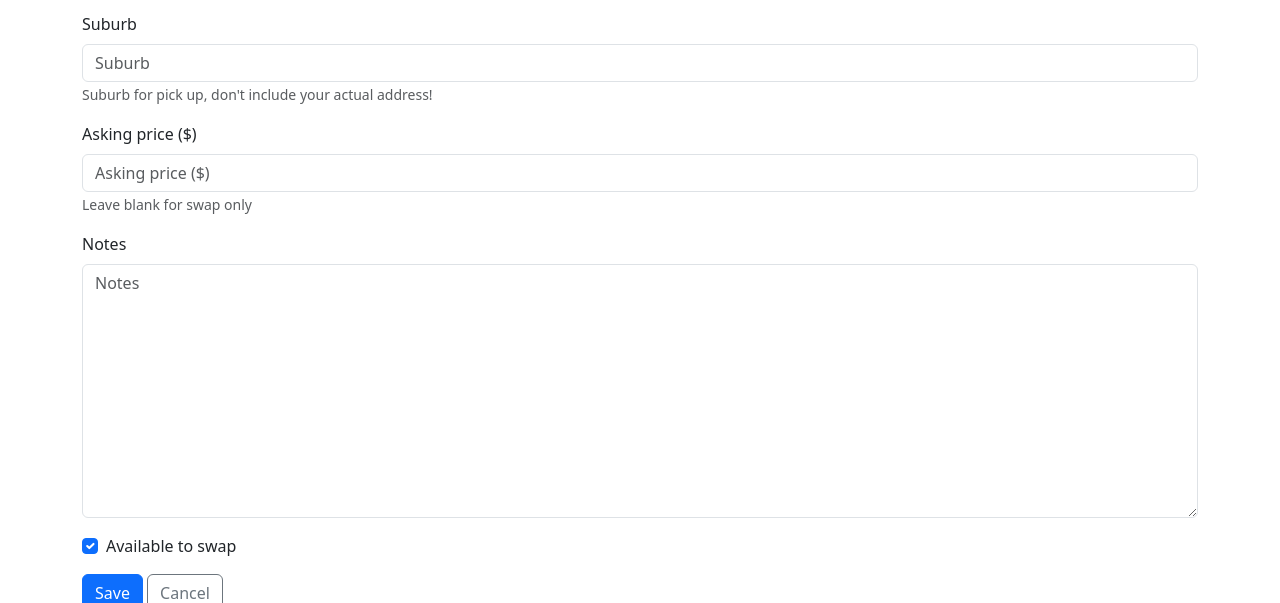
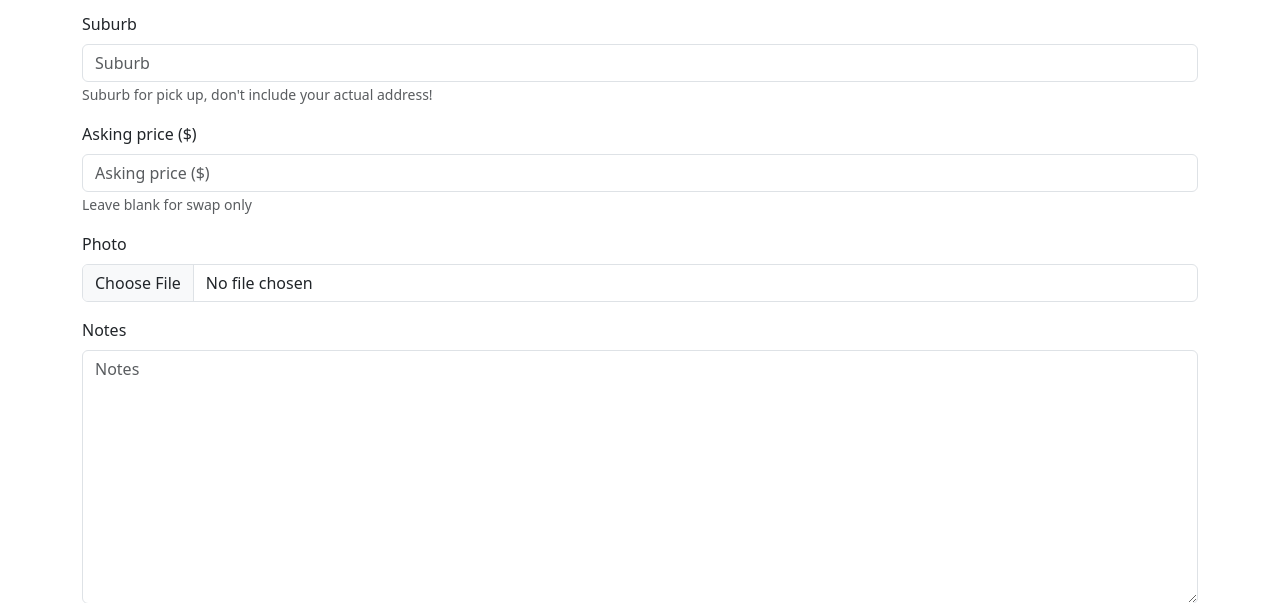
Before and after one commit to Jason-1in/Shoe_Swapper, a Django app: page /new_shoe/ in a window 1280 px wide. Shown: the part 783-1386 px from the top of the page. Run offline with Django 5.2, Linux system fonts and the light colour scheme; the visitor is signed in with stand-in values (Sample User, id 1); some libraries are stand-ins or nearby versions.

Commit message:
adding photo functionality

```diff
--- a/SS/settings.py
+++ b/SS/settings.py
@@ -136,3 +136,7 @@ MAILERS = {
         'BACKEND': 'django.core.mail.backends.console.EmailBackend',
     },
 }
+
+#for media
+MEDIA_URL = '/media/'
+MEDIA_ROOT = BASE_DIR / 'media'
--- a/SS/urls.py
+++ b/SS/urls.py
@@ -16,9 +16,20 @@ Including another URLconf
 """
 from django.contrib import admin
 from django.urls import path, include
+from django.conf import settings
+from django.conf.urls.static import static
+
+#for development server, uploaded images, will need to swap to a
+#  proper media serve or cloud on deploy
 
 urlpatterns = [
     path('admin/', admin.site.urls),
     path('accounts/', include('accounts.urls')),
     path('',include('shoes.urls')),
 ]
+
+if settings.DEBUG:
+    urlpatterns += static(
+        settings.MEDIA_URL,
+        document_root=settings.MEDIA_ROOT,
+    )
--- a/shoes/forms.py
+++ b/shoes/forms.py
@@ -6,7 +6,19 @@ from django.core.validators import RegexValidator
 class ShoeForm(forms.ModelForm):
     class Meta:
         model = Shoe
-        fields = ['brand', 'brand_other','model_name', 'size_us', 'condition', 'km_run','postcode','suburb','asking_price','notes','is_available' ]
+        fields = ['brand',
+                  'brand_other',
+                  'model_name',
+                  'size_us',
+                  'condition',
+                  'km_run',
+                  'postcode',
+                  'suburb',
+                  'asking_price',
+                  'photo',
+                  'notes',
+                  'is_available'
+                  ]
         labels = {
             'model_name':'Model',
             'km_run':'Distance run(km)',
@@ -14,8 +26,10 @@ class ShoeForm(forms.ModelForm):
             'asking_price':'Asking price ($)',
             'postcode': 'Postcode',
             'suburb': 'Suburb',
+            'photo': 'Photo',
         }
-    widgets = {'notes':forms.Textarea(attrs={'rows':3})}
+    widgets = {'notes':forms.Textarea(attrs={'rows':3}),
+               'photo': forms.ClearableFileInput(attrs={'accept': 'image/*'})}
 
 
     def clean_postcode(self):
@@ -24,6 +38,18 @@ class ShoeForm(forms.ModelForm):
             raise ValidationError("We don't recognise that postcode")
         return code
 
+    def clean_photo(self):
+        photo = self.cleaned_data.get('photo')
+        if photo:
+            if photo.size > 5*1024*1024:
+                raise ValidationError("image must be smaller than 5 MB.")
+            if photo.content_type not in [
+                'image/jped',
+                'image/png',
+                'image/webp'
+            ]:
+                raise ValidationError ("Please upload a JPEG, PNG or WebP image.")
+        return photo
 class SwapRequestForm(forms.ModelForm):
     class Meta:
         model = SwapRequest
--- a/shoes/models.py
+++ b/shoes/models.py
@@ -60,6 +60,7 @@ class Shoe(models.Model):
         validators =[MinValueValidator(0)],
         help_text = "Leave blank for swap only",
     )
+    photo = models.ImageField(upload_to='shoes/',blank =True)
     notes = models.TextField(blank=True)
     is_available = models.BooleanField(default=True)
     date_added = models.DateTimeField(auto_now_add=True)
--- a/shoes/templates/shoes/my_shoes.html
+++ b/shoes/templates/shoes/my_shoes.html
@@ -15,6 +15,11 @@
             {{ shoe.brand_name }} {{ shoe.model_name }}
         </h5>
         <p class="card-text mb-1">
+            {% if shoe.photo %}
+                <img src="{{ shoe.photo.url }}"
+                alt="{{ shoe.brand_name }} {{ shoe.model_name }}"
+                width="200">
+            {% else %}
             Size US {{ shoe.size_us }} ·
             {{ shoe.get_condition_display }} ·
             {{ shoe.km_run }} km
--- a/shoes/templates/shoes/shoe_form.html
+++ b/shoes/templates/shoes/shoe_form.html
@@ -6,7 +6,7 @@
 {% endblock page_header %}
 
 {% block content %}
-<form method="post">
+<form method="post" enctype="mutlipart/form-data">
     {% csrf_token %}
     {% bootstrap_form form %}
     {% bootstrap_button button_type="submit" content="Save" %}
--- a/shoes/views.py
+++ b/shoes/views.py
@@ -26,7 +26,10 @@ def new_shoe(request):
     if request.method != 'POST':
         form = ShoeForm()
     else:
-        form = ShoeForm(data=request.POST)
+        form = ShoeForm(
+            data=request.POST,
+            files=request.FILES
+            )
         if form.is_valid():
             shoe = form.save(commit=False)
             shoe.owner = request.user
@@ -46,7 +49,9 @@ def edit_shoe(request, shoe_id):
     if request.method != 'POST':
         form = ShoeForm(instance=shoe)
     else:
-        form = ShoeForm(instance=shoe, data=request.POST)
+        form = ShoeForm(instance=shoe,
+                        data=request.POST,
+                        files=request.FILES)
         if form.is_valid():
             form.save()
             return redirect('shoes:my_shoes')
```
Also changed, not shown: requirements.txt (added, +9 -0 lines), shoes/templates/shoes/browse.html (+13 -1 lines), shoes/migrations/0009_shoe_photo.py (added).
